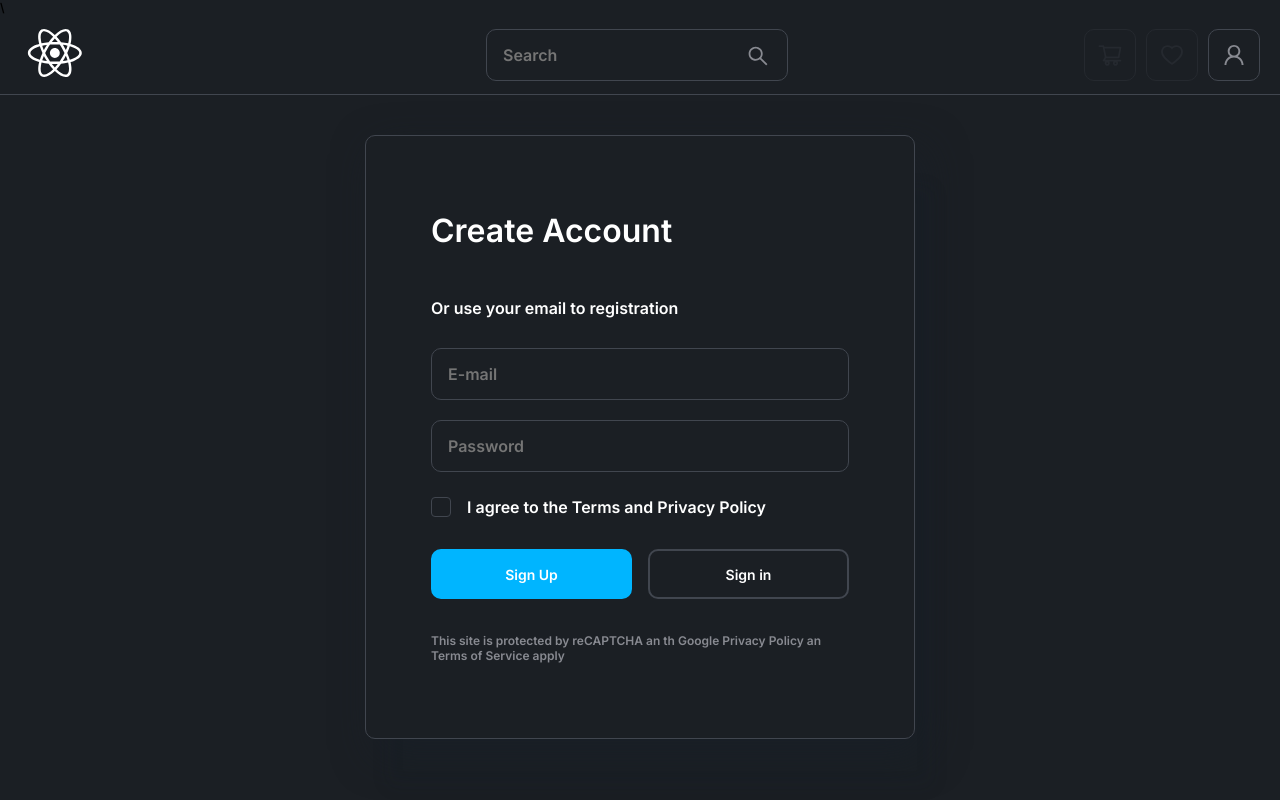
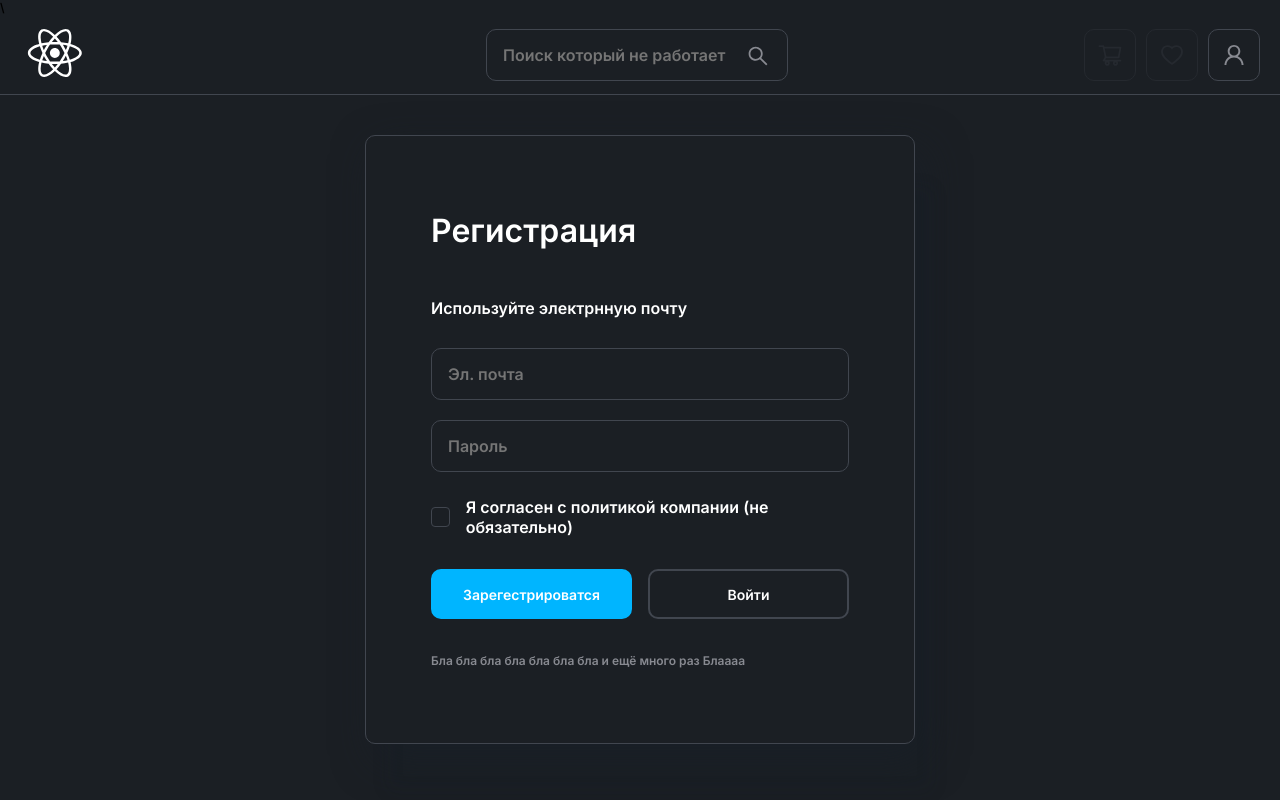
Before and after one commit to proll4588/shop-frontend, a React app: page /auth in a window 1280 px wide. Shown: the top 800 px of the page. Built offline with nearby package versions, Linux system fonts and the light colour scheme; what apollo-upload-client would draw is missing.

Commit message:
translate

```diff
--- a/src/components/Header/Header.tsx
+++ b/src/components/Header/Header.tsx
@@ -47,7 +47,7 @@ const Header: FC<HeaderProps> = () => {
                         <Input
                             value=''
                             type='text'
-                            placeholder='Search'
+                            placeholder='Поиск который не работает'
                             icon={<AiOutlineSearch />}
                             className={styles.Header__searchInput}
                         />
--- a/src/components/LoginCard/LoginCard.tsx
+++ b/src/components/LoginCard/LoginCard.tsx
@@ -28,23 +28,23 @@ const LoginCard: FC<LoginCardProps> = ({ onChange }) => {
     return (
         <div className={styles.LoginCard}>
             <div className={styles.LoginCard__container}>
-                <h2 className={styles.LoginCard__title}>Sign in</h2>
-                <h5 className={styles.LoginCard__loginTitle}>Log in</h5>
+                <h2 className={styles.LoginCard__title}>Вход</h2>
+                {/* <h5 className={styles.LoginCard__loginTitle}>Log in</h5> */}
                 <div className={styles.LoginCard__inputBlock}>
                     <Input
                         type='text'
-                        placeholder='E-mail'
-                        isError={error && error.message === 'User is not found'}
+                        placeholder='Ел. почта'
+                        isError={
+                            error && error.message === 'Пользователь не найден'
+                        }
                         value={email}
                         onChange={setEmail}
                         className={styles.LoginCard__input}
                     />
                     <Input
                         type='password'
-                        placeholder='Password'
-                        isError={
-                            error && error.message === 'Password is not correct'
-                        }
+                        placeholder='Пароль'
+                        isError={error && error.message === 'Пароль не верный'}
                         value={password}
                         onChange={setPassword}
                         className={styles.LoginCard__input}
@@ -52,7 +52,7 @@ const LoginCard: FC<LoginCardProps> = ({ onChange }) => {
                 </div>
 
                 <Checkbox
-                    lable='Remember me'
+                    lable='Запомнить меня (всё равно запомнит)'
                     onChange={setRem}
                     state={rem}
                     className={styles.LoginCard__check}
@@ -64,21 +64,18 @@ const LoginCard: FC<LoginCardProps> = ({ onChange }) => {
                         onClick={loginAccount}
                         disable={loading}
                     >
-                        Sign In
+                        Войти
                     </Button>
                     <Button
                         className={styles.LoginCard__button}
                         secondary
                         onClick={onChange}
                     >
-                        Sign Up
+                        Зарегестрироватся
                     </Button>
                 </div>
 
-                <p className={styles.LoginCard__policy}>
-                    This site is protected by reCAPTCHA an th Google Privacy
-                    Policy an Terms of Service apply
-                </p>
+                <p className={styles.LoginCard__policy}>бла бла бла</p>
             </div>
         </div>
     )
--- a/src/components/RegCard/RegCard.tsx
+++ b/src/components/RegCard/RegCard.tsx
@@ -28,16 +28,17 @@ const RegCard: FC<RegCardProps> = ({ onChange }) => {
     return (
         <div className={styles.RegCard}>
             <div className={styles.RegCard__container}>
-                <h2 className={styles.RegCard__title}>Create Account</h2>
+                <h2 className={styles.RegCard__title}>Регистрация</h2>
                 <h5 className={styles.RegCard__loginTitle}>
-                    Or use your email to registration
+                    Используйте электрнную почту
                 </h5>
                 <div className={styles.RegCard__inputBlock}>
                     <Input
                         type='text'
-                        placeholder='E-mail'
+                        placeholder='Эл. почта'
                         isError={
-                            error && error.message === 'User is already exist'
+                            error &&
+                            error.message === 'Пользователь уже существует'
                         }
                         value={email}
                         onChange={setEmail}
@@ -45,7 +46,7 @@ const RegCard: FC<RegCardProps> = ({ onChange }) => {
                     />
                     <Input
                         type='password'
-                        placeholder='Password'
+                        placeholder='Пароль'
                         value={password}
                         onChange={setPassword}
                         className={styles.RegCard__input}
@@ -53,7 +54,7 @@ const RegCard: FC<RegCardProps> = ({ onChange }) => {
                 </div>
 
                 <Checkbox
-                    lable='I agree to the Terms and Privacy Policy'
+                    lable='Я согласен с политикой компании (не обязательно)'
                     onChange={setRem}
                     state={rem}
                     className={styles.RegCard__check}
@@ -65,20 +66,19 @@ const RegCard: FC<RegCardProps> = ({ onChange }) => {
                         onClick={createAccount}
                         disable={loading}
                     >
-                        Sign Up
+                        Зарегестрироватся
                     </Button>
                     <Button
                         className={styles.RegCard__button}
                         secondary
                         onClick={onChange}
                     >
-                        Sign in
+                        Войти
                     </Button>
                 </div>
 
                 <p className={styles.RegCard__policy}>
-                    This site is protected by reCAPTCHA an th Google Privacy
-                    Policy an Terms of Service apply
+                    Бла бла бла бла бла бла бла и ещё много раз Блаааа
                 </p>
             </div>
         </div>
--- a/src/components/UserNav/UserNav.tsx
+++ b/src/components/UserNav/UserNav.tsx
@@ -13,19 +13,19 @@ import { NavLink } from 'react-router-dom'
 const menu = [
     {
         id: 1,
-        name: 'Personal Info',
+        name: 'Информация',
         icon: <BsFillPersonFill />,
         link: 'personalInfo',
     },
-    { id: 2, name: 'Favorite', icon: <AiOutlineHeart />, link: 'favorite' },
-    { id: 3, name: 'Orders', icon: <BsCardChecklist />, link: 'orders' },
-    {
-        id: 4,
-        name: 'Notification',
-        icon: <IoMdNotificationsOutline />,
-        link: 'notifications',
-    },
-    { id: 5, name: 'Payment', icon: <FaRegCreditCard />, link: 'payment' },
+    { id: 2, name: 'Избранное', icon: <AiOutlineHeart />, link: 'favorite' },
+    { id: 3, name: 'Заказы', icon: <BsCardChecklist />, link: 'orders' },
+    // {
+    //     id: 4,
+    //     name: 'Notification',
+    //     icon: <IoMdNotificationsOutline />,
+    //     link: 'notifications',
+    // },
+    // { id: 5, name: 'Payment', icon: <FaRegCreditCard />, link: 'payment' },
 ]
 
 const UserInfo = ({ userInfo }) => {
@@ -43,7 +43,11 @@ const UserInfo = ({ userInfo }) => {
             </div>
 
             <div className={styles.UserNav__userName}>
-                {`${fname} ${lname}`}
+                {fname && lname ? (
+                    <>{`${fname} ${lname}`}</>
+                ) : (
+                    <>id{userInfo.id}</>
+                )}
             </div>
 
             <div className={styles.UserNav__userEmail}>{email}</div>
@@ -71,7 +75,7 @@ const Nav = () => {
             <div className={styles.UserNav__navLogout}>
                 <NavElement
                     icon={<MdOutlineLogout />}
-                    name='Logout'
+                    name='Выйти'
                     // isActive={false}
                     link={'logout'}
                 />
```
Also changed, not shown: src/pages/PersonalInfoPage/PersonalInfoPage.tsx (+28 -23 lines).
